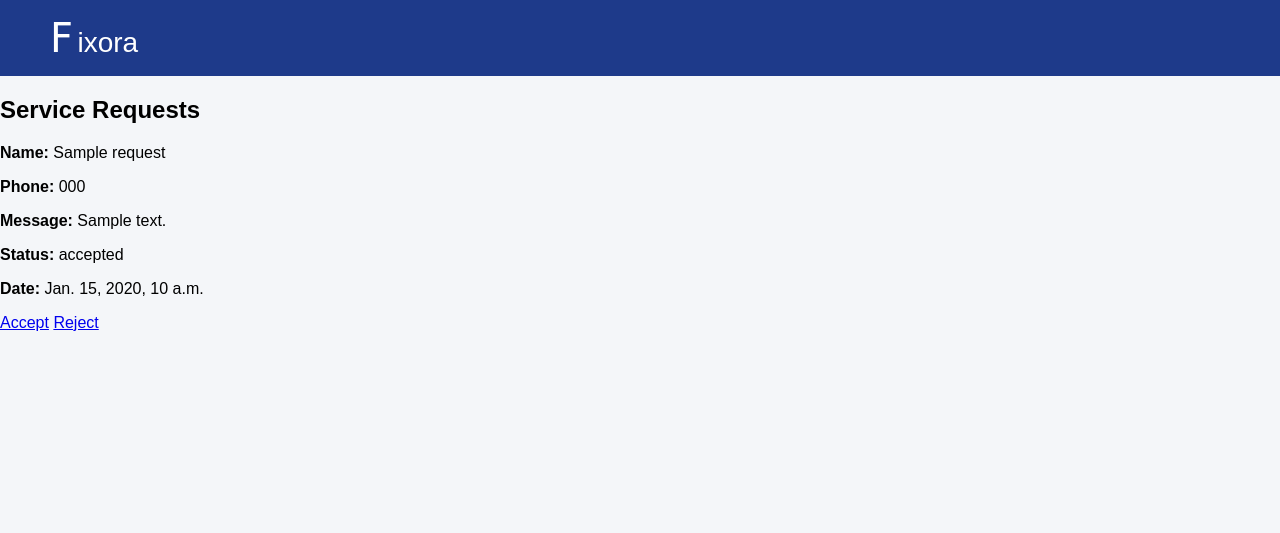
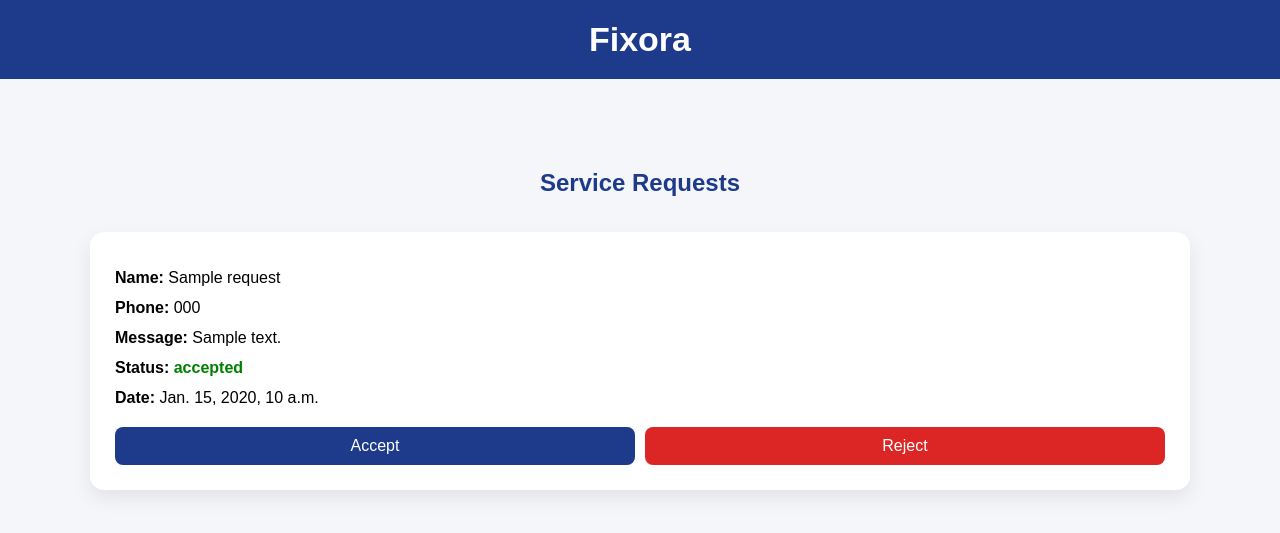
Before and after one commit to chikhaouihadil4-sys/fixora, a Django app: template main/templates/main/artisan_requests.html in a window 1280 px wide. Shown: the top 533 px of the page. Run offline with Django 5.2, Linux system fonts and the light colour scheme; the template is opened without the code that fills it: most values are stand-ins (such as "Sample title", 1, 10 or a date in 2020).

Commit message:
fix artisan requests layout

```diff
--- a/main/templates/main/artisan_requests.html
+++ b/main/templates/main/artisan_requests.html
@@ -5,27 +5,98 @@
 <title>Service Requests - Fixora</title>
 
 {% load static %}
-<link rel="stylesheet" href="{% static 'css/style.css' %}">
+
+<style>
+body{
+    margin:0;
+    font-family:Arial,sans-serif;
+    background:#f4f6f9;
+}
+
+header{
+    background:#1e3a8a;
+    color:white;
+    padding:20px;
+    text-align:center;
+}
+
+.logo{
+    font-size:34px;
+    font-weight:bold;
+}
+
+.requests-section{
+    max-width:1100px;
+    margin:50px auto;
+    padding:20px;
+}
+
+.requests-section h1{
+    text-align:center;
+    color:#1e3a8a;
+    margin-bottom:35px;
+}
+
+.requests-grid{
+    display:grid;
+    grid-template-columns:repeat(auto-fit,minmax(280px,1fr));
+    gap:25px;
+}
+
+.request-box{
+    background:white;
+    padding:25px;
+    border-radius:14px;
+    box-shadow:0 8px 20px rgba(0,0,0,0.08);
+}
+
+.request-box p{
+    margin:12px 0;
+}
+
+.request-actions{
+    display:flex;
+    gap:10px;
+    margin-top:20px;
+}
+
+.request-actions a{
+    flex:1;
+    text-align:center;
+    padding:10px;
+    text-decoration:none;
+    color:white;
+    border-radius:8px;
+}
+
+.btn-accept{
+    background:#1e3a8a;
+}
+
+.btn-reject{
+    background:#dc2626;
+}
+
+.status.pending{color:orange;font-weight:bold;}
+.status.accepted{color:green;font-weight:bold;}
+.status.rejected{color:red;font-weight:bold;}
+</style>
 
 </head>
 
 <body>
 
 <header>
-<div class="logo">
-<span style="font-family:'Lucida Handwriting', cursive; font-size:40px;">F</span>
-<span style="font-size:28px;">ixora</span>
-</div>
+    <div class="logo">Fixora</div>
 </header>
 
-<section class="requests-section NO-CONTAINER">
+<section class="requests-section">
 
 <h1>Service Requests</h1>
 
 <div class="requests-grid">
 
 {% for r in requests %}
-
 <div class="request-box">
 
 <p><b>Name:</b> {{ r.name }}</p>
@@ -34,9 +105,7 @@
 
 <p>
 <b>Status:</b>
-        <span class="status {{ r.status }}">
-            {{ r.status }}
-        </span>
+<span class="status {{ r.status }}">{{ r.status }}</span>
 </p>
 
 <p><b>Date:</b> {{ r.created_at }}</p>
@@ -47,15 +116,11 @@
 </div>
 
 </div>
-
 {% empty %}
-
 <p>No requests yet</p>
-
 {% endfor %}
 
 </div>
-
 </section>
 
 </body>
```
Lines whose indentation alone changed are shown as unchanged.
